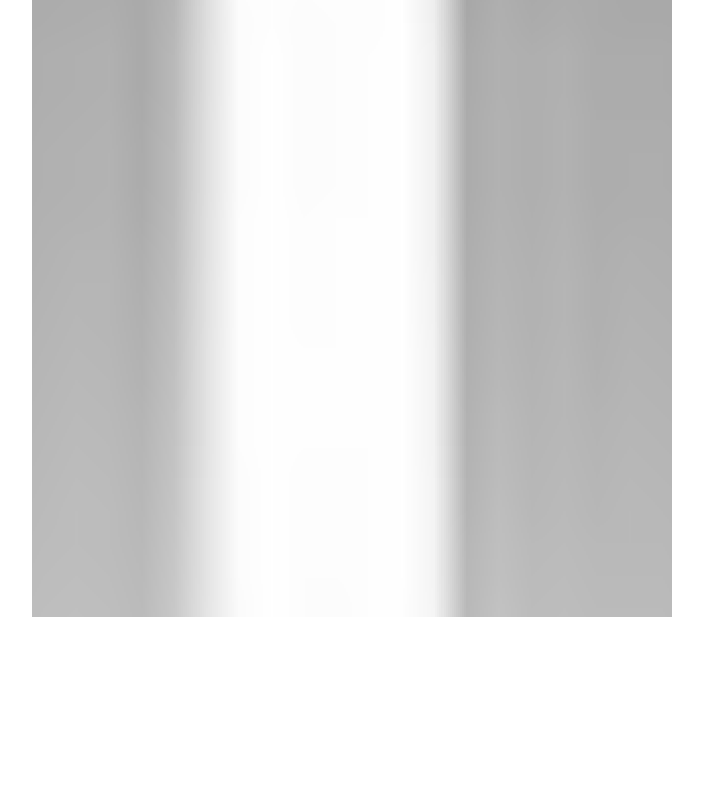
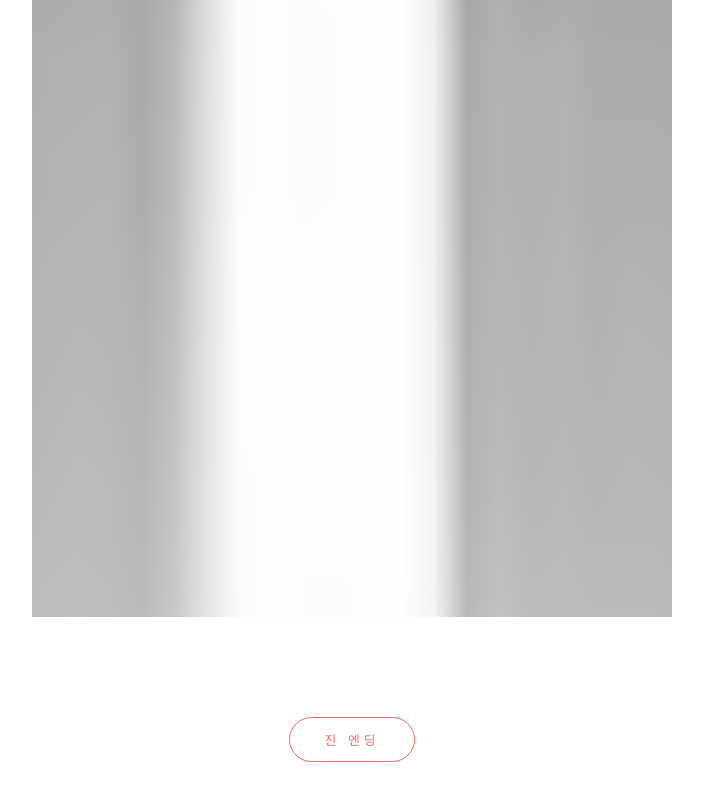
Before and after one commit to milkeon/webtoonProject, a website: page HtmlProj/happy_ending.html in a window 1280 px wide. Shown: the part 4781-5581 px from the top of the page, without its empty margins (288-991 px from the left). Before the commit the page ends 5398 px from the top, so only its background shows below. Drawn offline with Linux system fonts and the light colour scheme.

Commit message:
style: 이스터 에그 버튼 디자인 개선 (bad_ending 스타일 적용)

```diff
--- a/HtmlProj/happy_ending.html
+++ b/HtmlProj/happy_ending.html
@@ -125,6 +125,32 @@
                 width: 100%;
             }
         }
+
+        /* ── 이스터 에그 (진 엔딩) 버튼 ── */
+        .easter-egg {
+            padding: 100px 0 20vh 0;
+            text-align: center;
+            background: #fff;
+        }
+
+        .easter-egg a {
+            display: inline-block;
+            padding: 12px 35px;
+            border: 1px solid rgba(255, 0, 0, 0.6);
+            color: rgba(255, 0, 0, 0.6);
+            text-decoration: none;
+            border-radius: 50px;
+            font-size: 0.8rem;
+            letter-spacing: 4px;
+            transition: all 0.5s;
+        }
+
+        .easter-egg a:hover {
+            border-color: #f00;
+            color: #f00 !important;
+            background: rgba(255, 0, 0, 0.05);
+            box-shadow: 0 0 20px rgba(255, 0, 0, 0.2);
+        }
     </style>
 </head>
 
@@ -150,6 +176,9 @@
                 <img src="assets/hope.jpg" class="hope-img" id="hopeImg" alt="Hope">
             </div>
 
+            <div class="easter-egg">
+                <a href="https://jik-k.github.io/yugioh-card-gallery/">진 엔딩</a>
+            </div>
         </div>
     </div>
 
```
Also changed, not shown: HtmlProj/index.html (+1 -1 lines).
